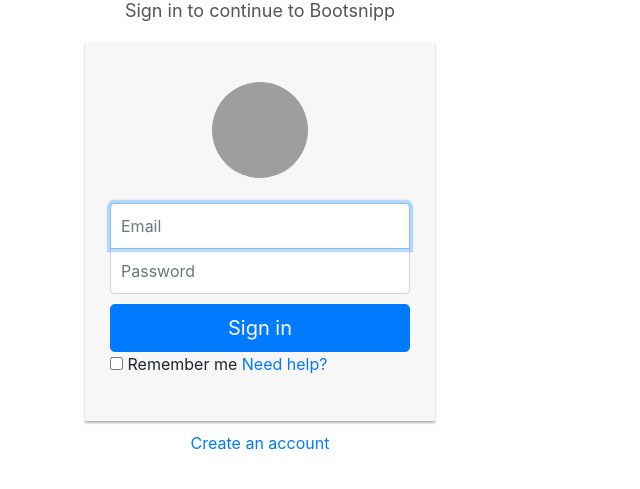
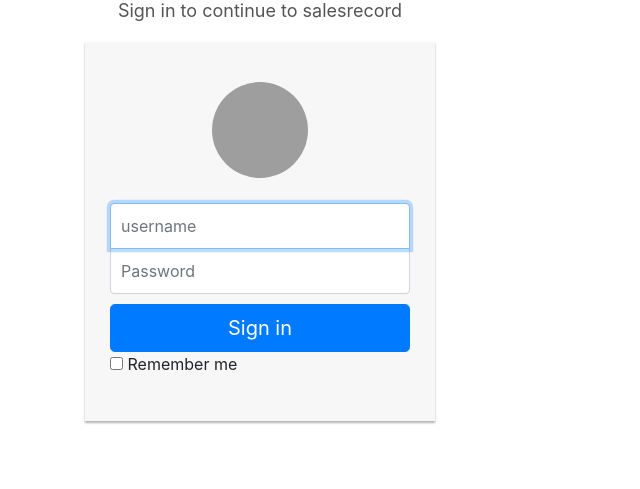
Before and after one commit to surazregmy/salesrecord, a CodeIgniter app: page /database/ in a window 1280 px wide. Shown: the top 489 px of the page, without its empty margins (0-640 px from the left). Run offline with CodeIgniter, Linux system fonts and the light colour scheme; some libraries are stand-ins or nearby versions; grey boxes are pictures that could not be loaded.

Commit message:
modified login

```diff
--- a/application/config/routes.php
+++ b/application/config/routes.php
@@ -51,6 +51,6 @@
 */
 $route['default_controller'] = 'welcome'; // default is not working
 $route['dashboard/(:any)'] = 'dashboard/dashboard/$1';
-$route['item/(:any)'] = 'item/item/$1';
+$route['items/(:any)'] = 'items/items/$1';
 $route['404_override'] = '';
 $route['translate_uri_dashes'] = FALSE;
--- a/application/controllers/dashboard/dashboard.php
+++ b/application/controllers/dashboard/dashboard.php
@@ -10,9 +10,9 @@
 			}
 			$data['title'] = ucfirst($page);
 
-			//$this->load->view('template/header');
+			//$this->load->view('layout/header');
 			$this->load->view('dashboard/'.$page, $data);
-			//$this->load->view('template/footer');
+			//$this->load->view('layout/footer');
 		}
 	}
 ?>
--- a/application/controllers/items/items.php
+++ b/application/controllers/items/items.php
@@ -4,7 +4,7 @@
 	*/
 	class Items extends CI_Controller
 	{
-		public function view($page = 'itemlist'){
+		public function index($page = 'itemlist'){
 			if(!file_exists(APPPATH.'views/items/'.$page.'.php')){
 				show_404();
 			}
--- a/application/views/welcome_message.php
+++ b/application/views/welcome_message.php
@@ -7,15 +7,16 @@
 		<link rel="stylesheet" href="assets/bootstrap/css/bootstrap.min.css" type="text/css" />
 	</head>
 <body>
+
 <div class="container">
     <div class="row">
         <div class="col-sm-6 col-md-4 col-md-offset-4">
-            <h1 class="text-center login-title">Sign in to continue to Bootsnipp</h1>
+            <h1 class="text-center login-title">Sign in to continue to salesrecord</h1>
             <div class="account-wall">
                 <img class="profile-img" src="https://lh5.googleusercontent.com/-b0-k99FZlyE/AAAAAAAAAAI/AAAAAAAAAAA/eu7opA4byxI/photo.jpg?sz=120"
                     alt="">
-                <form class="form-signin">
-                <input type="text" class="form-control" placeholder="Email" required autofocus>
+                <form class="form-signin" method="post" action="">
+                <input type="text" class="form-control" placeholder="username" required autofocus>
                 <input type="password" class="form-control" placeholder="Password" required>
                 <button class="btn btn-lg btn-primary btn-block" type="submit">
                     Sign in</button>
@@ -23,10 +24,10 @@
                     <input type="checkbox" value="remember-me">
                     Remember me
                 </label>
-                <a href="#" class="pull-right need-help">Need help? </a><span class="clearfix"></span>
+                <!--<a href="#" class="pull-right need-help">Need help? </a><span class="clearfix"></span>-->
                 </form>
             </div>
-            <a href="#" class="text-center new-account">Create an account </a>
+            <!--<a href="#" class="text-center new-account">Create an account </a>-->
         </div>
     </div>
 </div>
```
Also changed, not shown: application/controllers/test.php (deleted, +0 -25 lines).
